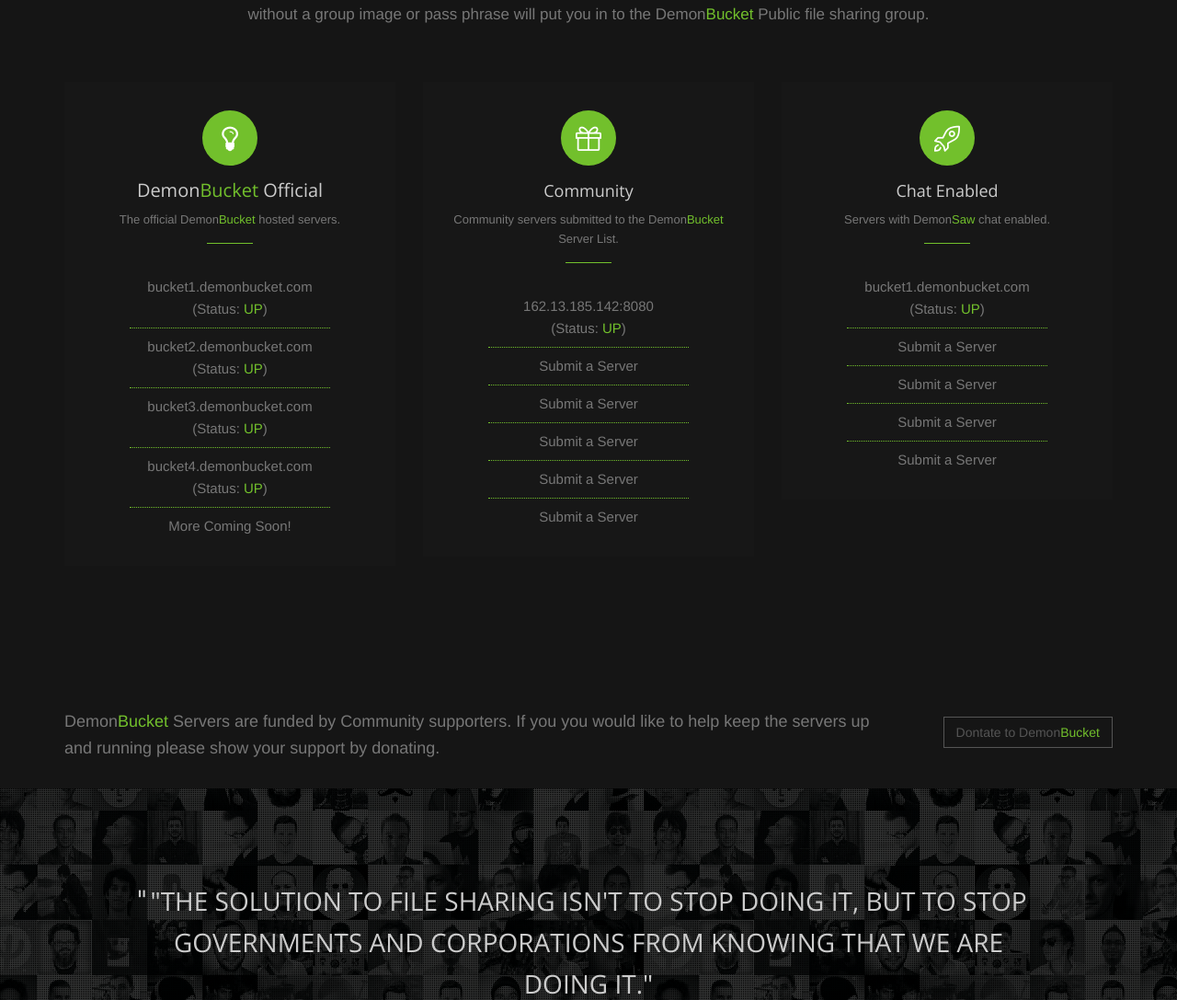
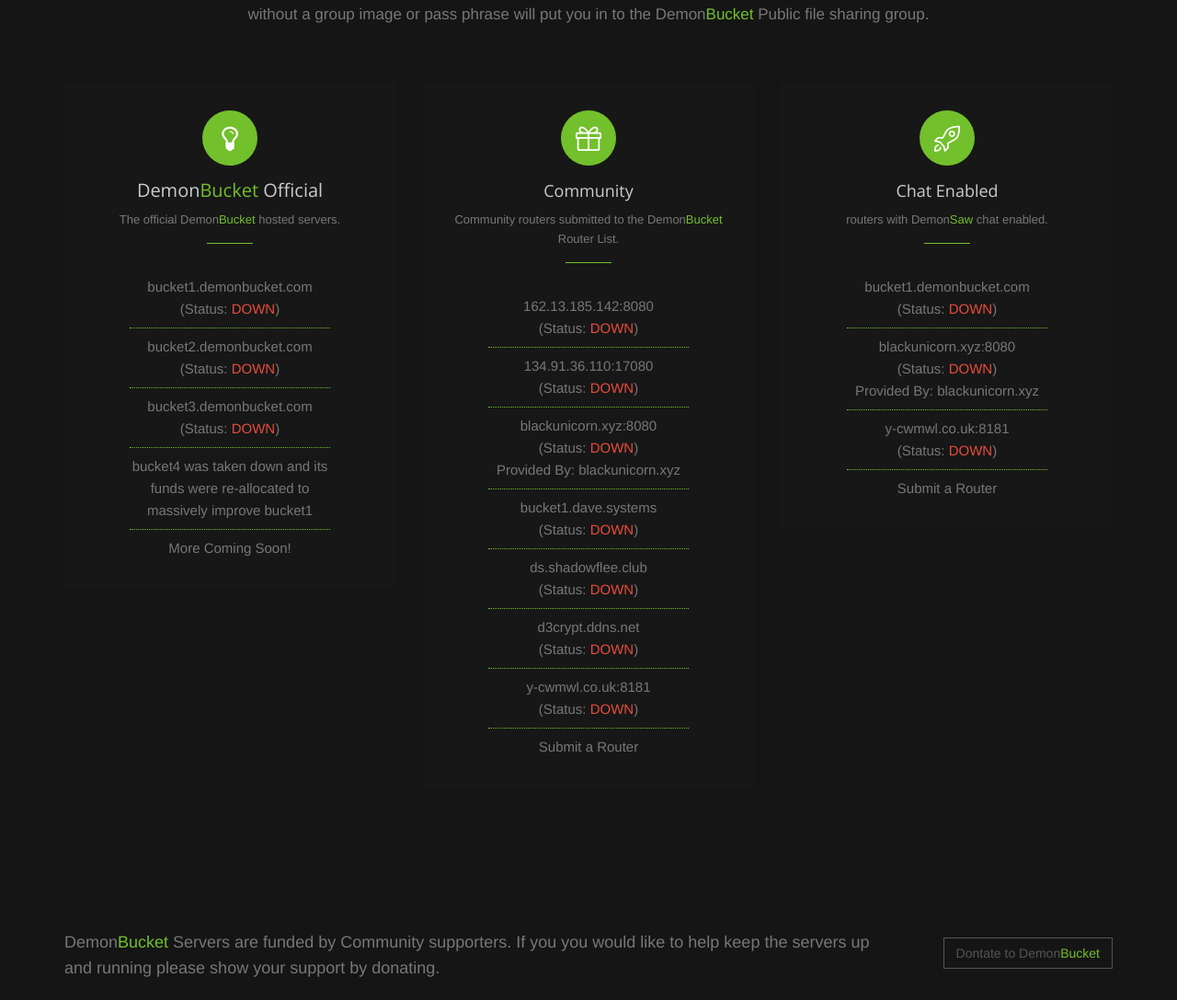
Before and after one commit to osteth/DemonBucket, a PHP site: page / in a window 1280 px wide. Shown: the part 2331-3418 px from the top of the page at 92% size. Run offline with PHP 8.4, Linux system fonts and the light colour scheme; data that the repository does not hold is empty; some libraries are stand-ins or nearby versions.

Commit message:
Improved Website

```diff
--- a/Website/assets/js/forms/contact.js
+++ b/Website/assets/js/forms/contact.js
@@ -1,3 +1,12 @@
+jQuery.validator.addMethod("captcha", function(value, element) {
+  	if(grecaptcha.getResponse() != '') {
+        return true;
+        console.log('1');
+    } else {
+        return false;
+        console.log('2');
+    }
+}, "Please complete the captcha");
 var ContactForm = function () {
 
     return {
@@ -9,18 +18,17 @@
 	            // Rules for form validation
 	            rules:
 	            {
-	                servername:
+	                name:
 	                {
 	                    required: true
 	                },
-	                serveraddress:
+	                address:
 	                {
 	                    required: true
 	                },
-	                captcha:
+	                recaptcha:
 	                {
-	                    required: true,
-	                    remote: 'assets/plugins/sky-forms/version-2.0.1/captcha/process.php'
+	                    captcha: true
 	                }
 	            },
 
@@ -29,11 +37,15 @@
 	            {
 	                name:
 	                {
-	                    required: 'Please enter your Server Name',
+	                    required: 'Please enter your Server Name'
 	                },
-	                email:
+	                address:
 	                {
-	                    required: 'Please enter your Server address',
+	                    required: 'Please enter your Server address'
+	                },
+	                recaptcha:
+	                {
+	                	captcha: 'Please complete the captcha'
 	                }
 	            },
 
--- a/Website/index.php
+++ b/Website/index.php
@@ -41,6 +41,8 @@
     <!-- CSS Customization -->
     <link rel="stylesheet" href="assets/css/custom.css">
 
+    <script src='https://www.google.com/recaptcha/api.js'></script>
+
 <!--
 /* Usage:
 $status =  GetServerStatus('http://domain.com',80)
@@ -49,9 +51,9 @@
 */ -->
 
 <?php
-function GetServerStatus($site, $port)
+function GetServerStatus($site, $port = 80)
 {
-$status = array("OFFLINE", "ONLINE");
+$status = array("<span class=\"color-red\">DOWN</span>", "<span class=\"color-green\">UP</span>");
 $fp = @fsockopen($site, $port, $errno, $errstr, 2);
 if (!$fp) {
     return $status[0];
@@ -382,10 +384,10 @@
                         <h2 class="heading-md">Demon<span class="color-green">Bucket</span> Official</h2>
                         <p>The official Demon<span class="color-green">Bucket</span> hosted servers.</p>
                         <ul class="list-unstyled">
-                            <li>bucket1.demonbucket.com (Status: <span class="color-green">UP</span>)</li>
-                            <li>bucket2.demonbucket.com (Status: <span class="color-green">UP</span>)</li>
-                            <li>bucket3.demonbucket.com (Status: <span class="color-green">UP</span>)</li>
-                            <li>bucket4.demonbucket.com (Status: <span class="color-green">UP</span>)</li>
+                            <li>bucket1.demonbucket.com (Status: <?=GetServerStatus('bucket1.demonbucket.com');?>)</li>
+                            <li>bucket2.demonbucket.com (Status: <?=GetSErverStatus('bucket2.demonbucket.com');?>)</li>
+                            <li>bucket3.demonbucket.com (Status: <?=GetServerStatus('bucket3.demonbucket.com');?>)</li>
+                            <li>bucket4 was taken down and its funds were re-allocated to massively improve bucket1</li>
                             <li>More Coming Soon!</li>
                         </ul>
                     </div>
@@ -394,15 +396,17 @@
                     <div class="service-block service-block-default">
                         <i class="icon-custom icon-lg icon-bg-u rounded-x icon-line icon-present"></i>
                         <h2 class="heading-sm">Community</h2>
-                        <p>Community servers submitted to the Demon<span class="color-green">Bucket</span> Server List.</p>
+                        <p>Community routers submitted to the Demon<span class="color-green">Bucket</span> Router List.</p>
                         <ul class="list-unstyled">
-                            <li>162.13.185.142:8080 <br> (Status: <span class="color-green">UP</span>)</li>
-                            <li><span class="page-scroll"><a href="#contact" >Submit a Server</a></span></li>
-							              <li><span class="page-scroll"><a href="#contact" >Submit a Server</a></span></li>
-							              <li><span class="page-scroll"><a href="#contact" >Submit a Server</a></span></li>
-							              <li><span class="page-scroll"><a href="#contact" >Submit a Server</a></span></li>
-							              <li><span class="page-scroll"><a href="#contact" >Submit a Server</a></span></li>
-
+                            <li>162.13.185.142:8080 <br> (Status: <?=GetServerStatus('162.13.185.142', 8080);?>)</li>
+                            <li>134.91.36.110:17080 <br> (Status: <?=GetServerStatus('134.91.36.110', 17080);?>)</li>
+                            <li>blackunicorn.xyz:8080 <br>(Status: <?=GetServerStatus('blackunicorn.xyz', 8080);?>)<br>
+                            Provided By:<a href="http://blackunicorn.xyz"> blackunicorn.xyz</a></li>
+                            <li>bucket1.dave.systems <br> (Status: <?=GetServerStatus('bucket1.dave.systems');?>)</li>
+                            <li>ds.shadowflee.club <br> (Status:  <?=GetServerStatus('ds.shadowflee.club');?>)</li>
+                            <li>d3crypt.ddns.net <br> (Status:  <?=GetServerStatus('d3crypt.ddns.net');?>)</li>
+                            <li>y-cwmwl.co.uk:8181 <br> (Status:  <?=GetServerStatus('y-cwmwl.co.uk', 8181);?>)</li>
+                            <li><span class="page-scroll"><a href="#contact">Submit a Router</a></span></li>
                         </ul>
                     </div>
                 </div>
@@ -410,13 +414,13 @@
                     <div class="service-block service-block-default">
                         <i class="icon-custom icon-lg icon-bg-u rounded-x icon-line icon-rocket"></i>
                         <h2 class="heading-sm">Chat Enabled</h2>
-                        <p>Servers with Demon<span class="color-green">Saw</span> chat enabled.</p>
+                        <p>routers with Demon<span class="color-green">Saw</span> chat enabled.</p>
                         <ul class="list-unstyled">
-                            <li>bucket1.demonbucket.com (Status: <span class="color-green">UP</span>)</li>
-                            <li><span class="page-scroll"><a href="#contact" >Submit a Server</a></span></li>
-                            <li><span class="page-scroll"><a href="#contact" >Submit a Server</a></span></li>
-                            <li><span class="page-scroll"><a href="#contact" >Submit a Server</a></span></li>
-                            <li><span class="page-scroll"><a href="#contact" >Submit a Server</a></span></li>
+                            <li>bucket1.demonbucket.com (Status: <?=GetServerStatus('bucket1.demonbucket.com');?>)</li>
+                            <li>blackunicorn.xyz:8080 <br>(Status: <?=GetServerStatus('blackunicorn.xyz', 8080);?>)<br>
+                            Provided By:<a href="http://blackunicorn.xyz"> blackunicorn.xyz</a></li>
+                            <li>y-cwmwl.co.uk:8181 <br> (Status:  <?=GetServerStatus('y-cwmwl.co.uk', 8181);?>)</li>
+                            <li><span class="page-scroll"><a href="#contact">Submit a Router</a></span></li>
                         </ul>
                     </div>
                 </div>
@@ -560,14 +564,14 @@
                 <div class="col-md-6 md-margin-bottom-40">
                     <ul class="list-unstyled">
 
-                        <li><i class="fa fa-globe"></i> <a href="http://demonbucket.com"">www.demonbucket.com</a></li>
+                        <li><i class="fa fa-globe"></i> <a href="http://demonbucket.com">www.demonbucket.com</a></li>
                     </ul>
                 </div>
 
                 <div class="col-md-6">
                     <form action="assets/php/sky-forms-pro/demo-contacts-process.php" method="post" id="sky-form3" class="sky-form contact-style">
                         <fieldset>
-                            <label>Server Name</label>
+                            <label>Server Name <span class="color-red">*</span></label>
                             <div class="row">
                                 <div class="col-md-7 margin-bottom-20 col-md-offset-0">
                                     <div>
@@ -576,16 +580,23 @@
                                 </div>
                             </div>
 
-                            <label>Server address <span class="color-red">*</span></label>
+                            <label>Server address (in format address:port) <span class="color-red">*</span></label>
                             <div class="row">
                                 <div class="col-md-7 margin-bottom-20 col-md-offset-0">
                                     <div>
-                                        <input type="text" name="email" id="email" class="form-control">
+                                        <input type="text" name="address" id="address" class="form-control">
                                     </div>
                                 </div>
                             </div>
 
-
+                            <div class="row">
+                                <div class="col-md-7 margin-bottom-20 col-md-offset-0">
+                                    <div>
+                                        <input type="text" style="height:0;padding:0;border:none" name="recaptcha" id="recaptcha">
+                                        <div class="g-recaptcha" data-sitekey="6LetaQwTAAAAAFb2iB-A6BiSvzKO1IhVoZOD-_dI"></div>
+                                    </div>
+                                </div>
+                            </div>
                             <p><button type="submit" class="btn-u btn-brd btn-brd-hover btn-u-dark">Submit Server</button></p>
                         </fieldset>
 
```
Also changed, not shown: Website/assets/php/sky-forms-pro/demo-contacts-process.php (+23 -12 lines).
